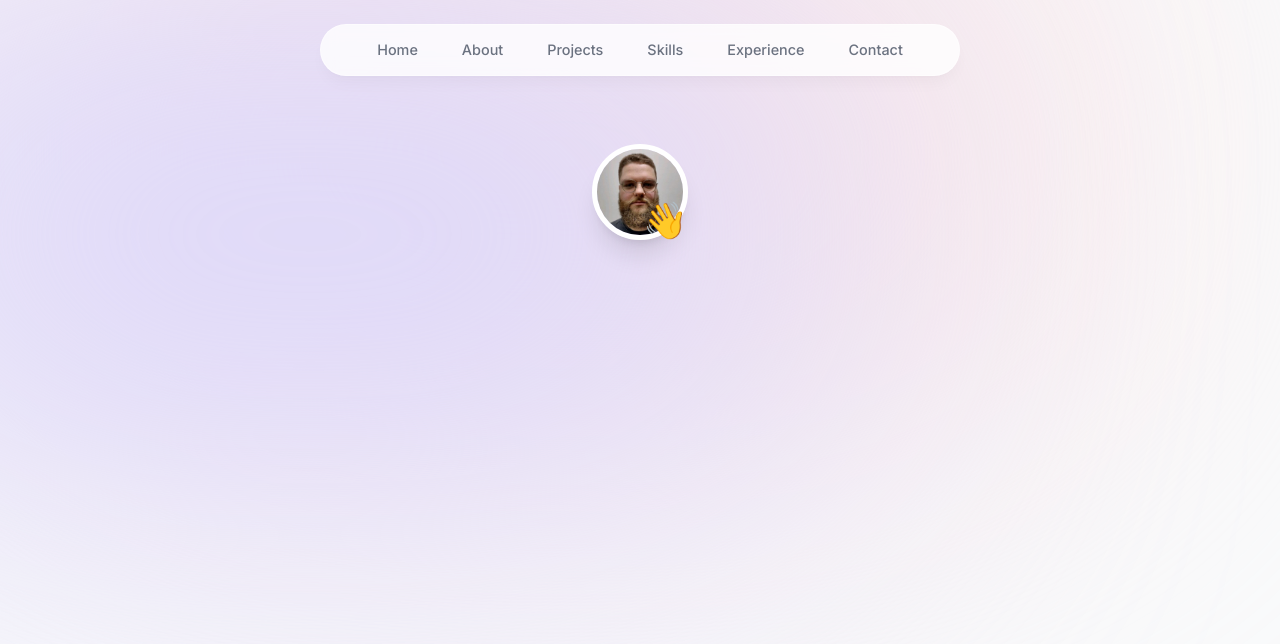
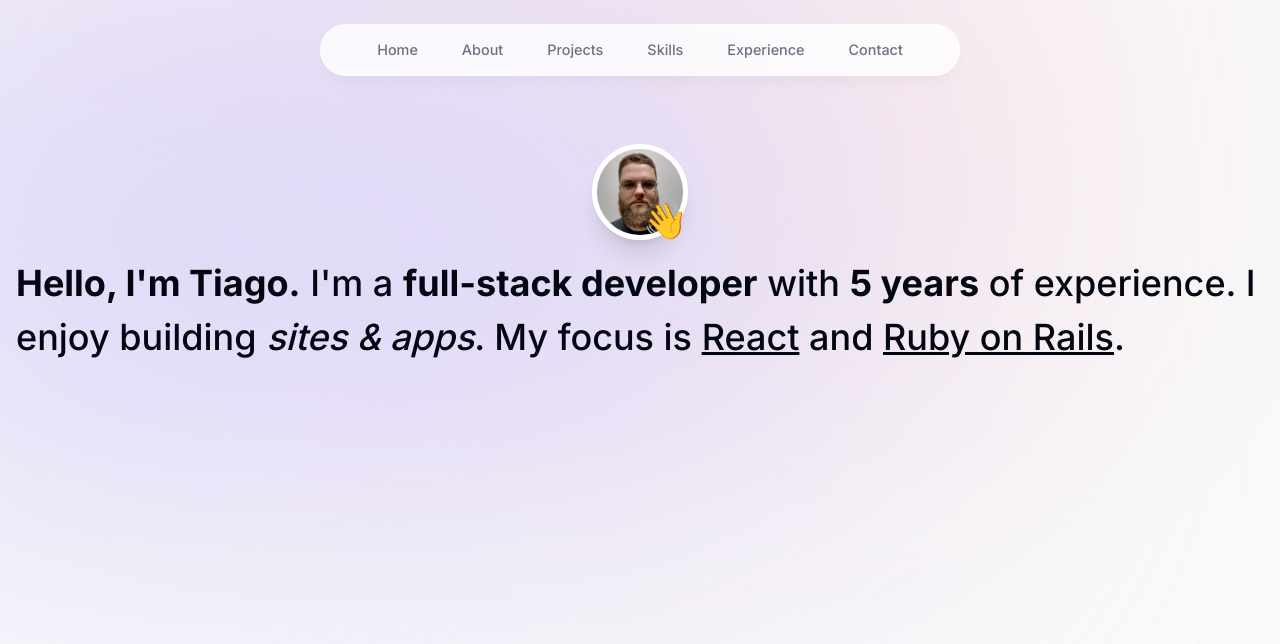
Before and after one commit to tiagorahal/portfolio_2.0, a Next.js app: page / in a window 1280 px wide. Shown: the top 644 px of the page. Built offline with nearby package versions, Linux system fonts and the light colour scheme.

Commit message:
Add styled intro text, set no-unescaped-entities off on eslintrc.json

```diff
--- a/components/intro.tsx
+++ b/components/intro.tsx
@@ -9,7 +9,7 @@ export default function Intro() {
   return (
     <section>
       <div className="flex items-center justify-center">
-      <div className="relative">
+        <div className="relative">
           <motion.div
             initial={{ opacity: 0, scale: 0 }}
             animate={{ opacity: 1, scale: 1 }}
@@ -44,6 +44,14 @@ export default function Intro() {
           </motion.span>
         </div>
       </div>
+
+      <h1 className="mb-10 mt-4 px-4 text-2xl font-medium !leading-[1.5] sm:text-4xl">
+        <span className="font-bold">Hello, I'm Tiago.</span> I'm a{" "}
+        <span className="font-bold">full-stack developer</span> with{" "}
+        <span className="font-bold">5 years</span> of experience. I enjoy
+        building <span className="italic">sites & apps</span>. My focus is{" "}
+        <span className="underline">React</span> and <span className="underline">Ruby on Rails</span>.
+      </h1>
     </section>
   );
 }
```
Also changed, not shown: .eslintrc.json.
